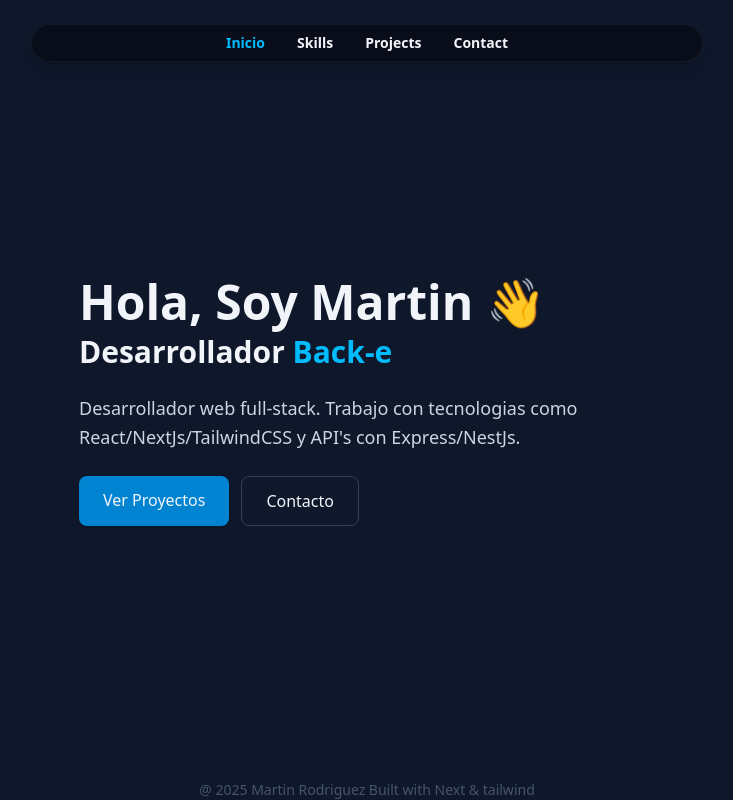
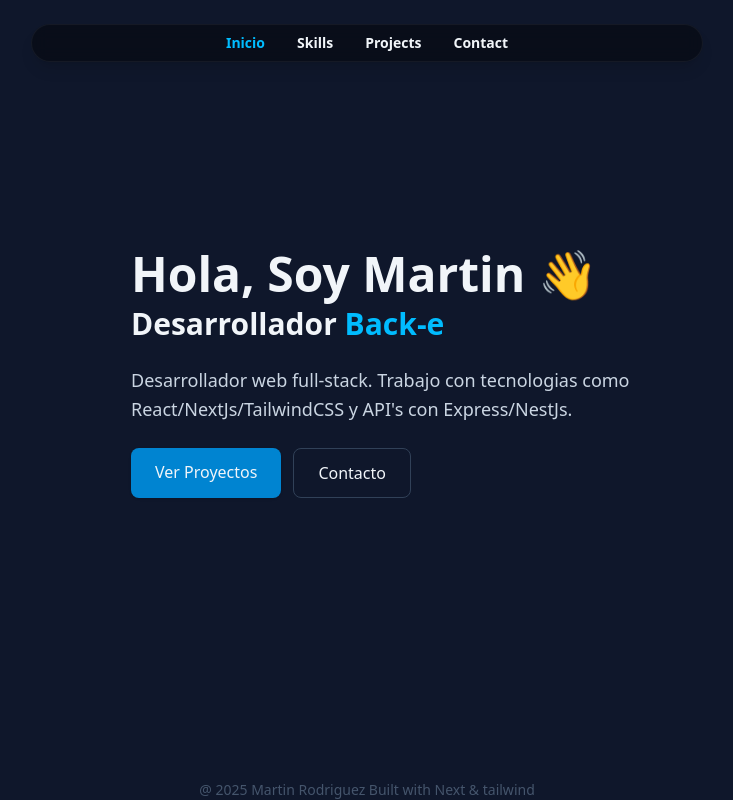
Before and after one commit to Artarexces/PortfolioV03, a Next.js app: page / in a window 1280 px wide. Shown: the whole page, without its empty margins (273-1006 px from the left). Built offline with nearby package versions, Linux system fonts and the light colour scheme.

Commit message:
fix: fix pos of home header

```diff
--- a/app/page.jsx
+++ b/app/page.jsx
@@ -4,7 +4,7 @@
 
 export default function Home() {
   return (
-    <section className="flex flex-col md:flex-row items-center gap-12">
+    <section className="flex flex-col ml-26 mb-14 md:flex-row items-center gap-12">
       <div className="flex-1">
         <Header />
         <p className="text-lg text-slate-300 max-w-xl leading-relaxed mb-6">
```
